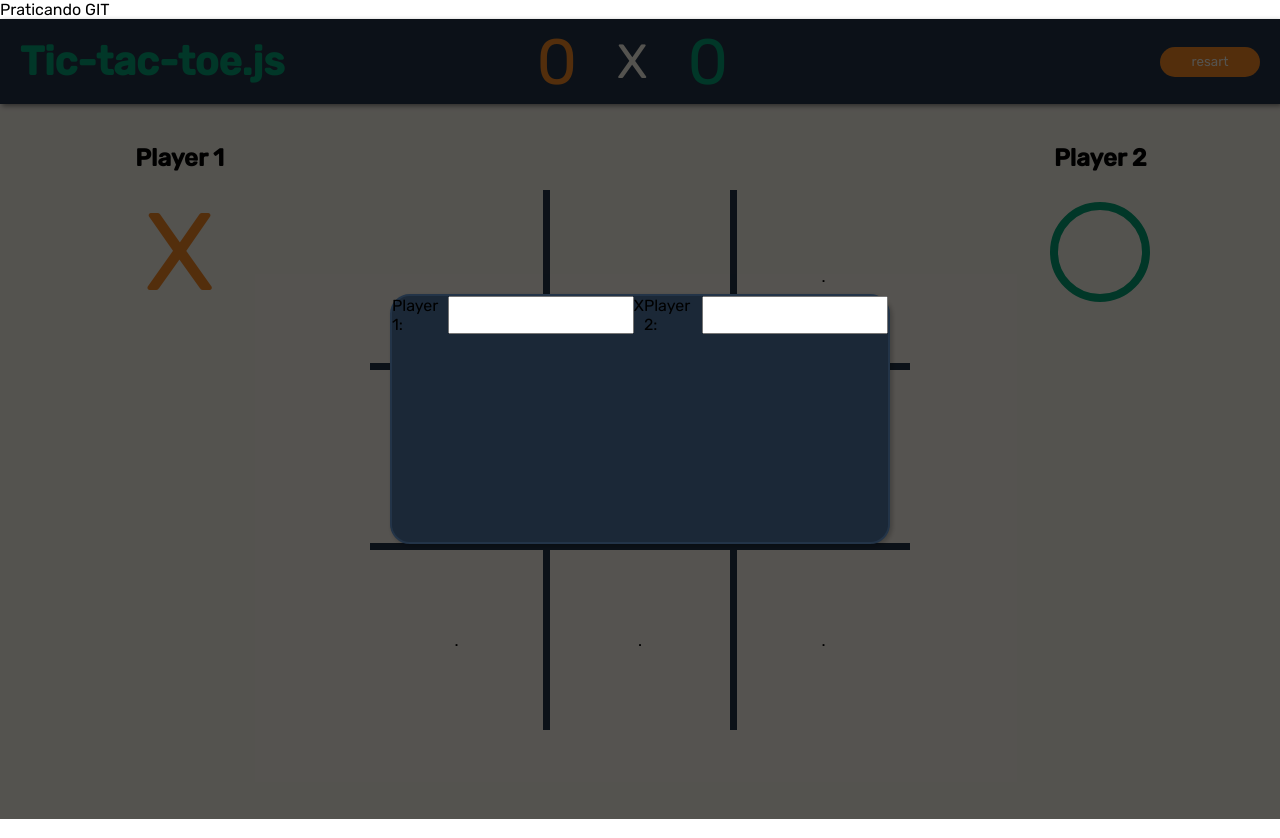
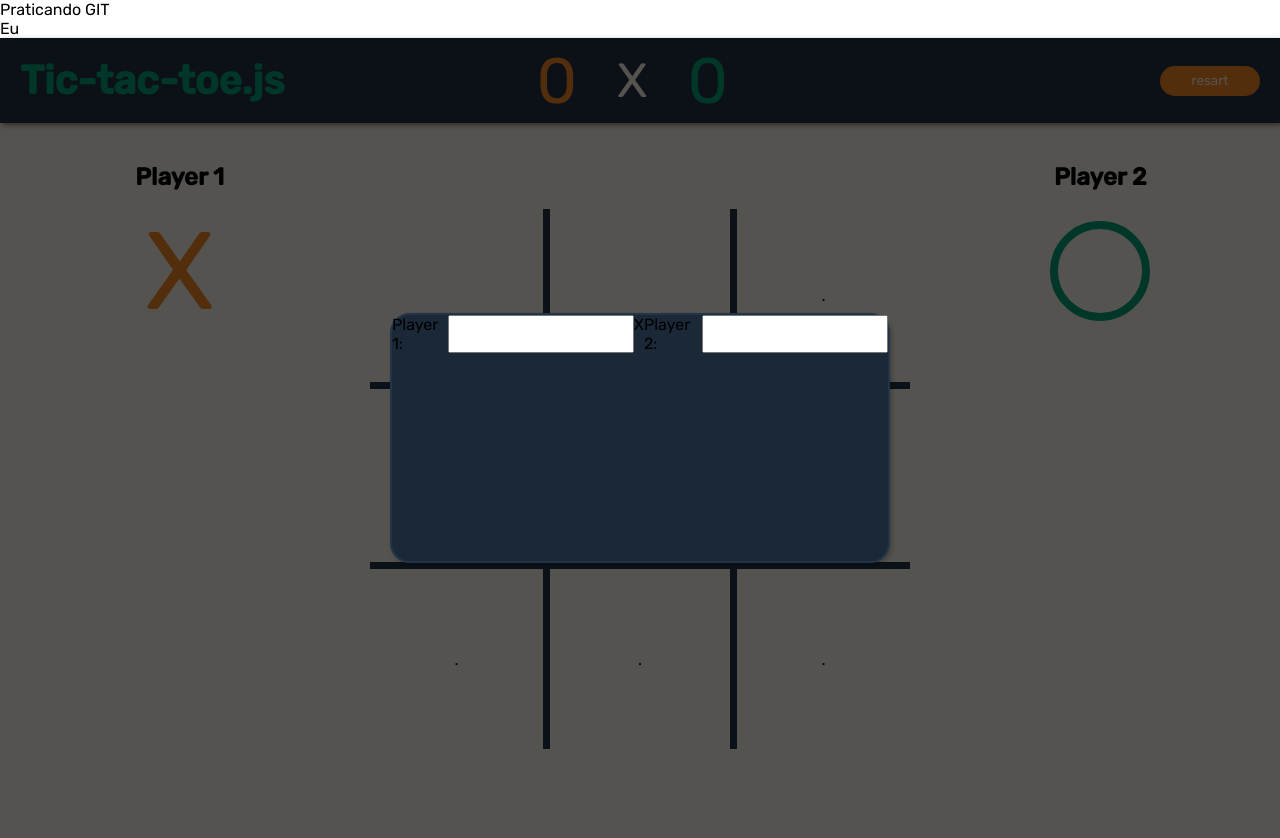
Before and after one commit to dxxiogo/tic-tac-toe, a plain HTML site: page index.html in a window 1280 px wide. Drawn offline with Linux system fonts and the light colour scheme.

Commit message:
Nova alteração

```diff
--- a/index.html
+++ b/index.html
@@ -9,6 +9,7 @@
 </head>
 <body>
     <div>Praticando GIT</div>
+    <p>Eu</p>
     <div class="bg-players">
         <div id="form-players-box">
             <form>
```
